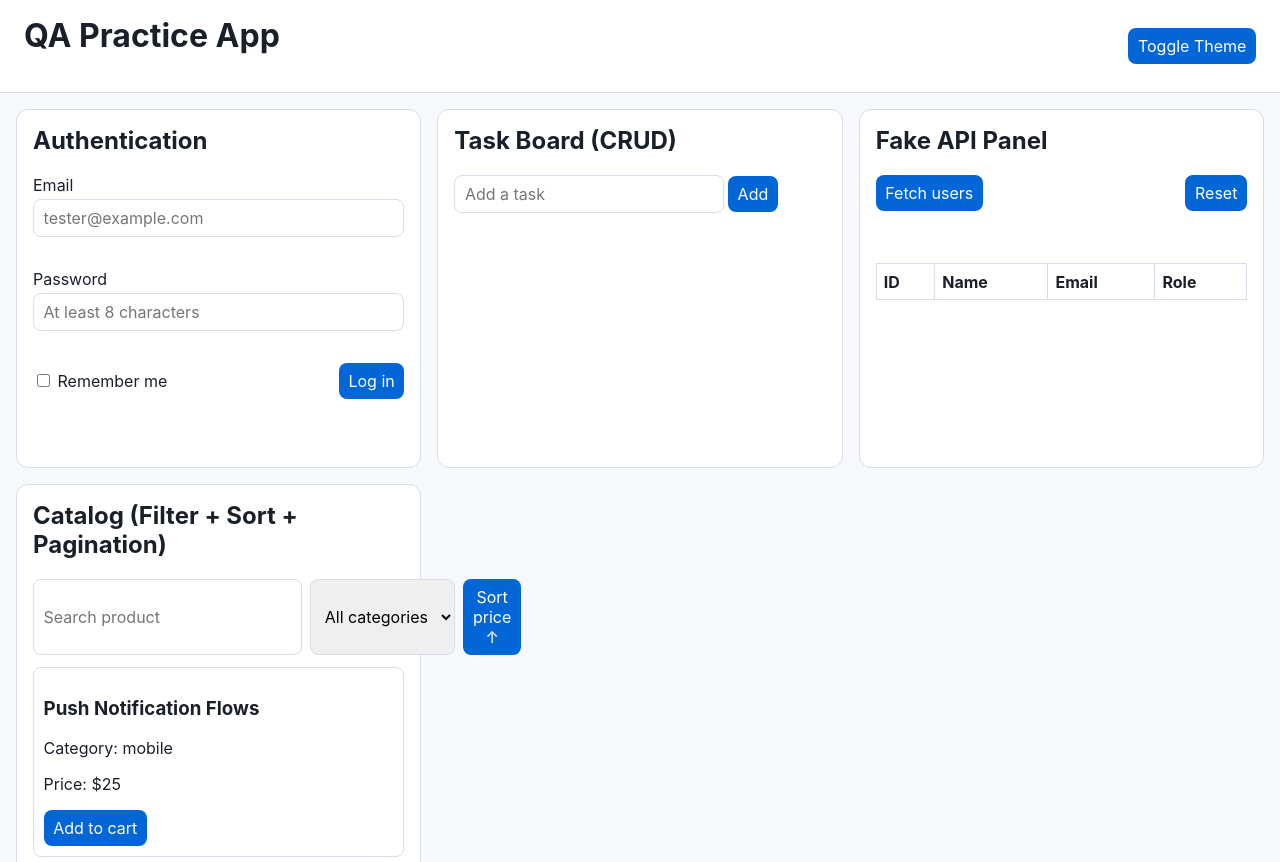
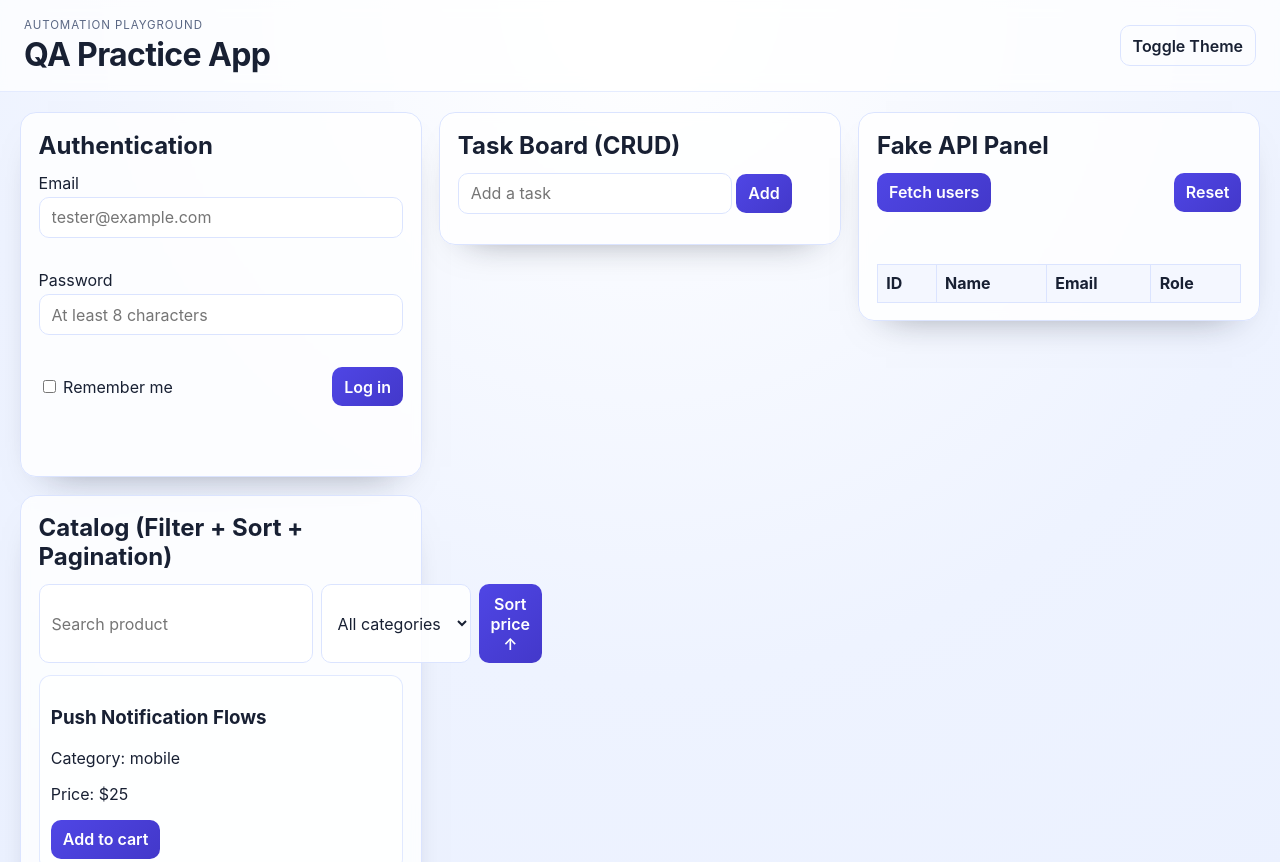
Before and after one commit to jefframos2/try-codex, a plain HTML site: page index.html in a window 1280 px wide. Shown: the top 862 px of the page. Drawn offline with Linux system fonts and the light colour scheme.

Commit message:
Refresh UI with modern glassmorphism styling

```diff
--- a/index.html
+++ b/index.html
@@ -8,9 +8,12 @@
   </head>
   <body>
     <header class="app-header">
-      <h1 data-testid="app-title">QA Practice App</h1>
+      <div>
+        <p class="eyebrow">Automation Playground</p>
+        <h1 data-testid="app-title">QA Practice App</h1>
+      </div>
       <div class="header-actions">
-        <button id="theme-toggle" data-testid="theme-toggle">Toggle Theme</button>
+        <button id="theme-toggle" class="ghost-btn" data-testid="theme-toggle">Toggle Theme</button>
       </div>
     </header>
 
--- a/styles.css
+++ b/styles.css
@@ -1,23 +1,29 @@
 :root {
-  --bg: #f6f8fb;
-  --card: #ffffff;
-  --text: #19202a;
-  --muted: #526170;
-  --border: #d7dee8;
-  --primary: #0366d6;
-  --danger: #d93025;
-  --success: #1a7f37;
+  --bg: #f3f6ff;
+  --bg-gradient: radial-gradient(circle at top, #ffffff 0%, #eef3ff 45%, #e8efff 100%);
+  --card: #ffffffcc;
+  --text: #182033;
+  --muted: #5a6784;
+  --border: #dbe4ff;
+  --primary: #4f46e5;
+  --primary-strong: #4338ca;
+  --danger: #e11d48;
+  --success: #16a34a;
+  --shadow: 0 18px 38px -28px rgba(17, 24, 39, 0.55);
 }
 
 body.dark {
-  --bg: #111827;
-  --card: #1f2937;
+  --bg: #050b18;
+  --bg-gradient: radial-gradient(circle at top, #142039 0%, #0a1224 52%, #060a15 100%);
+  --card: #111d34cc;
   --text: #f9fafb;
-  --muted: #c2d0e4;
-  --border: #324157;
-  --primary: #60a5fa;
-  --danger: #f87171;
+  --muted: #afbdd8;
+  --border: #273657;
+  --primary: #818cf8;
+  --primary-strong: #6366f1;
+  --danger: #fb7185;
   --success: #4ade80;
+  --shadow: 0 20px 36px -26px rgba(0, 0, 0, 0.8);
 }
 
 * {
@@ -28,6 +34,8 @@ body {
   margin: 0;
   font-family: Inter, system-ui, -apple-system, Segoe UI, Roboto, sans-serif;
   background: var(--bg);
+  background-image: var(--bg-gradient);
+  min-height: 100vh;
   color: var(--text);
 }
 
@@ -35,29 +43,51 @@ body {
   display: flex;
   justify-content: space-between;
   align-items: center;
-  padding: 1rem 1.5rem;
-  border-bottom: 1px solid var(--border);
-  background: var(--card);
+  padding: 1.1rem 1.5rem;
+  border-bottom: 1px solid color-mix(in oklab, var(--border) 70%, transparent);
+  background: color-mix(in oklab, var(--card) 90%, transparent);
+  backdrop-filter: blur(8px);
   position: sticky;
   top: 0;
+  z-index: 10;
 }
 
 .layout {
   display: grid;
-  gap: 1rem;
+  gap: 1.1rem;
   grid-template-columns: repeat(auto-fit, minmax(320px, 1fr));
-  padding: 1rem;
+  padding: 1.25rem;
+  align-items: start;
 }
 
 .card {
   background: var(--card);
   border: 1px solid var(--border);
-  border-radius: 12px;
-  padding: 1rem;
+  border-radius: 16px;
+  padding: 1.1rem;
+  box-shadow: var(--shadow);
+  backdrop-filter: blur(4px);
 }
 
 h1, h2 {
   margin-top: 0;
+}
+
+h1 {
+  margin-bottom: 0;
+  letter-spacing: -0.02em;
+}
+
+h2 {
+  margin-bottom: 0.8rem;
+}
+
+.eyebrow {
+  margin: 0 0 0.2rem;
+  text-transform: uppercase;
+  font-size: 0.72rem;
+  letter-spacing: 0.08em;
+  color: var(--muted);
 }
 
 .form-row {
@@ -68,21 +98,46 @@ h1, h2 {
 
 input, select, button {
   font: inherit;
-  padding: 0.5rem 0.6rem;
+  padding: 0.6rem 0.75rem;
   border: 1px solid var(--border);
-  border-radius: 8px;
+  border-radius: 10px;
+  transition: border-color 0.18s ease, box-shadow 0.18s ease, transform 0.18s ease, background-color 0.2s ease;
+}
+
+input, select {
+  background: color-mix(in oklab, var(--card) 75%, #fff 25%);
+  color: var(--text);
+}
+
+input:focus-visible,
+select:focus-visible,
+button:focus-visible {
+  outline: none;
+  border-color: color-mix(in oklab, var(--primary) 70%, #fff 30%);
+  box-shadow: 0 0 0 3px color-mix(in oklab, var(--primary) 22%, transparent);
 }
 
 button {
   cursor: pointer;
-  background: var(--primary);
+  background: linear-gradient(135deg, var(--primary), var(--primary-strong));
   color: white;
   border: none;
+  font-weight: 600;
+}
+
+button:hover:not(:disabled) {
+  transform: translateY(-1px);
 }
 
 button:disabled {
   opacity: 0.6;
   cursor: not-allowed;
+}
+
+.ghost-btn {
+  background: transparent;
+  color: var(--text);
+  border: 1px solid var(--border);
 }
 
 .inline-row {
@@ -110,9 +165,9 @@ ul {
 }
 
 .task-item {
-  border: 1px solid var(--border);
+  border: 1px solid color-mix(in oklab, var(--border) 82%, transparent);
   padding: 0.5rem;
-  border-radius: 8px;
+  border-radius: 11px;
   margin-bottom: 0.5rem;
   display: grid;
   grid-template-columns: auto 1fr auto;
@@ -142,8 +197,12 @@ table {
 
 th, td {
   border: 1px solid var(--border);
-  padding: 0.45rem;
+  padding: 0.52rem;
   text-align: left;
+}
+
+thead th {
+  background: color-mix(in oklab, var(--card) 70%, var(--border) 30%);
 }
 
 .toolbar {
@@ -159,26 +218,38 @@ th, td {
 }
 
 .product {
-  border: 1px solid var(--border);
-  border-radius: 8px;
-  padding: 0.6rem;
+  border: 1px solid color-mix(in oklab, var(--border) 82%, transparent);
+  border-radius: 12px;
+  padding: 0.7rem;
+  background: color-mix(in oklab, var(--card) 88%, transparent);
 }
 
 .toast {
   position: fixed;
   bottom: 1rem;
   right: 1rem;
-  background: var(--text);
-  color: var(--bg);
-  padding: 0.6rem 0.8rem;
-  border-radius: 8px;
+  background: color-mix(in oklab, var(--text) 80%, #000 20%);
+  color: #f9fbff;
+  padding: 0.65rem 0.9rem;
+  border-radius: 10px;
   opacity: 0;
   transform: translateY(6px);
   transition: all 0.2s ease;
   pointer-events: none;
+  box-shadow: var(--shadow);
 }
 
 .toast.show {
   opacity: 1;
   transform: translateY(0);
 }
+
+@media (max-width: 700px) {
+  .inline-row {
+    flex-wrap: wrap;
+  }
+
+  .toolbar {
+    grid-template-columns: 1fr;
+  }
+}
```
